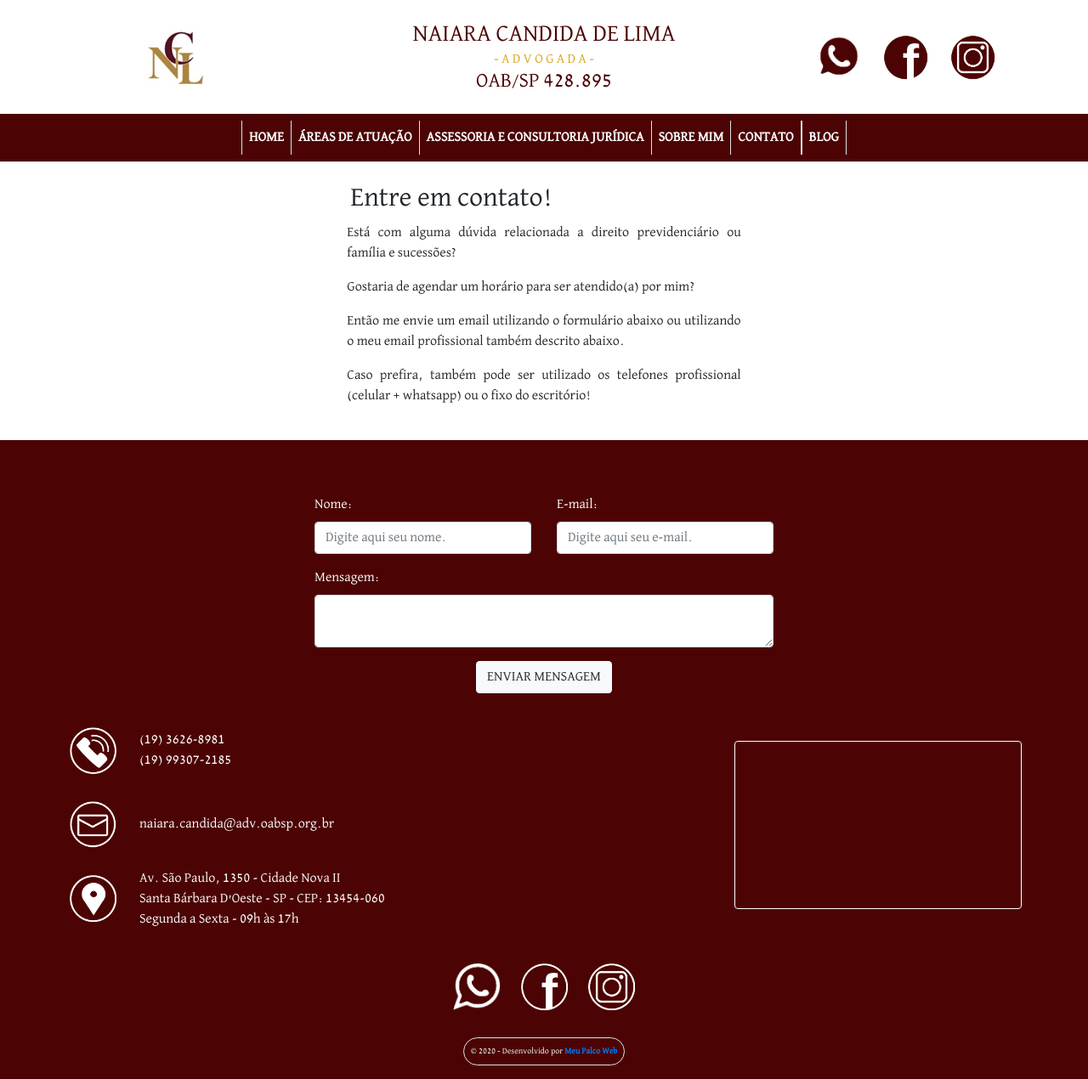
After one commit to guilhermesobu/candidaadv.com.br, a PHP site: page /contact.php in a window 1280 px wide. The commit adds this page. Shown: the whole page at 85% size. Run offline with PHP 8.4, Linux system fonts and the light colour scheme; grey boxes are pictures that could not be loaded.

```diff
--- /dev/null
+++ b/contact.php
@@ -0,0 +1,38 @@
+<?php require 'src/default/topPage.php';
+
+?>
+
+<div class="container-fluid px-0 mx-0 text-justify">
+
+<div class="row justify-content-center align-items-center py-4 mx-0">
+      <div class="col-lg-5 col-12">
+
+         <h2 class="pl-4">Entre em contato!</h2>
+
+         <p>Está com alguma dúvida relacionada a direito previdenciário ou família e sucessões?</p>
+
+         <p>Gostaria de agendar um horário para ser atendido(a) por mim?</p>
+
+         <p>Então me envie um email utilizando o formulário abaixo ou utilizando o meu email profissional também descrito abaixo.
+         </p>
+         <p>Caso prefira, também pode ser utilizado os telefones profissional (celular + whatsapp) ou o fixo do escritório!</p>
+
+      </div>
+   </div>
+
+</div>
+
+<div class="container-fluid bg-wine pt-5">
+
+   <?php
+
+   require 'src/default/contact.php';
+   require 'src/default/socialMedia.php';
+
+   require 'copyright.php';
+
+   ?>
+
+</div>
+
+<?php require 'src/default/bottonPage.php' ?>
--- a/index.php
+++ b/index.php
@@ -9,9 +9,7 @@
 
    require 'src/default/occupationArea.php';
    require 'src/default/accessory.php';
-
    require 'src/default/aboutme.php';
-
 
    ?>
 
@@ -23,7 +21,6 @@
 
    require 'src/default/contact.php';
    require 'src/default/socialMedia.php';
-
    require 'copyright.php';
 
    ?>
--- a/src/default/topPage.php
+++ b/src/default/topPage.php
@@ -69,27 +69,27 @@
         <div class="col collapse navbar-collapse justify-content-lg-center" id="navbarNav">
             <ul class="navbar-nav font-weight-bolder text-uppercase">
                 <li class="nav-item border-left">
-                    <a class="nav-link hover text-white" href="#home">Home
+                    <a class="nav-link hover text-white" href="/">Home
                         <span class="sr-only">(current)</span>
                     </a>
                 </li>
                 <li class="nav-item border-left">
-                    <a class="nav-link hover text-white" href="#ocupationarea">Áreas de Atuação
+                    <a class="nav-link hover text-white" href="/#ocupationarea">Áreas de Atuação
                         <span class="sr-only"></span>
                     </a>
                 </li>
                 <li class="nav-item border-left">
-                    <a class="nav-link hover text-white" href="#accessory">Assessoria e Consultoria Jurídica
+                    <a class="nav-link hover text-white" href="/#accessory">Assessoria e Consultoria Jurídica
                         <span class="sr-only"></span>
                     </a>
                 </li>
                 <li class="nav-item border-left">
-                    <a class="nav-link hover text-white" href="#aboutme">Sobre mim
+                    <a class="nav-link hover text-white" href="/#aboutme">Sobre mim
                         <span class="sr-only"></span>
                     </a>
                 </li>
                 <li class="nav-item border-left">
-                    <a class="nav-link hover text-white" href="#contact">Contato
+                    <a class="nav-link hover text-white" href="/contact.php">Contato
                         <span class="sr-only"></span>
                     </a>
                 </li>
```
Also changed, not shown: src/default/aboutme.php (line endings or trailing spaces).
